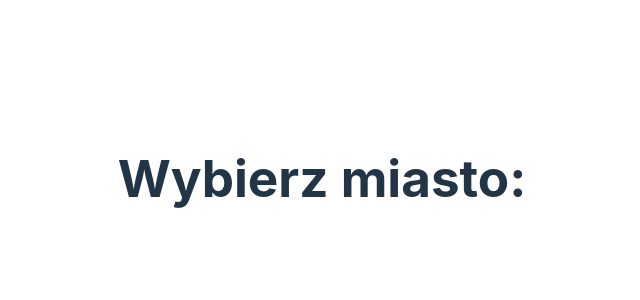
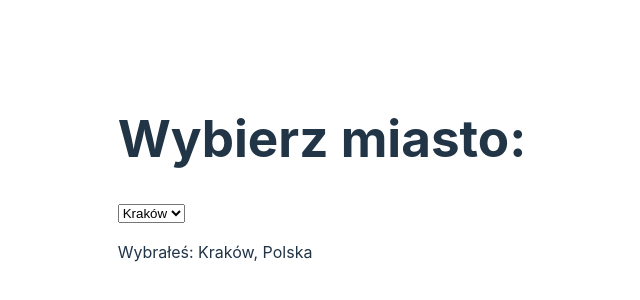
Before and after one commit to lukas-sikora/zadania-react, a React (Vite) app in the folder react-training/: page / in a window 1280 px wide. Shown: the part 222-522 px from the top of the page, without its empty margins (318-958 px from the left). Built offline with nearby package versions, Linux system fonts and the light colour scheme.

Commit message:
arrays-in-react-task/1-solution

```diff
--- a/react-training/src/App.jsx
+++ b/react-training/src/App.jsx
@@ -1,18 +1,35 @@
+import { useState } from "react";
+
 const cities = [
-  { name: "Kraków", country: "Polska" },
-  { name: "Paryż", country: "Francja" },
-  { name: "Madryt", country: "Hiszpania" },
-  { name: "Berlin", country: "Niemcy" },
-  { name: "Rzym", country: "Włochy" },
+  { id: 1, name: "Kraków", country: "Polska" },
+  { id: 2, name: "Paryż", country: "Francja" },
+  { id: 3, name: "Madryt", country: "Hiszpania" },
+  { id: 4, name: "Berlin", country: "Niemcy" },
+  { id: 5, name: "Rzym", country: "Włochy" },
 ];
 
 const App = () => {
-  // Tu dodaj stan i logikę komponentu
+  const [selectedCityId, setSelectedCityId] = useState(cities[0].id);
+
+  const handleChange = (event) => {
+    setSelectedCityId(Number(event.target.value));
+  };
+
+  const selectedCityInfo = cities.find((city) => city.id === selectedCityId);
 
   return (
     <div>
       <h1>Wybierz miasto:</h1>
-      {/* Tu umieść element <select> oraz wyświetlanie wybranego miasta i kraju */}
+      <select value={selectedCityId} onChange={handleChange}>
+        {cities.map(({ id, name }) => (
+          <option key={id} value={id}>
+            {name}
+          </option>
+        ))}
+      </select>
+      <p>
+        Wybrałeś: {selectedCityInfo.name}, {selectedCityInfo.country}
+      </p>
     </div>
   );
 };
```
